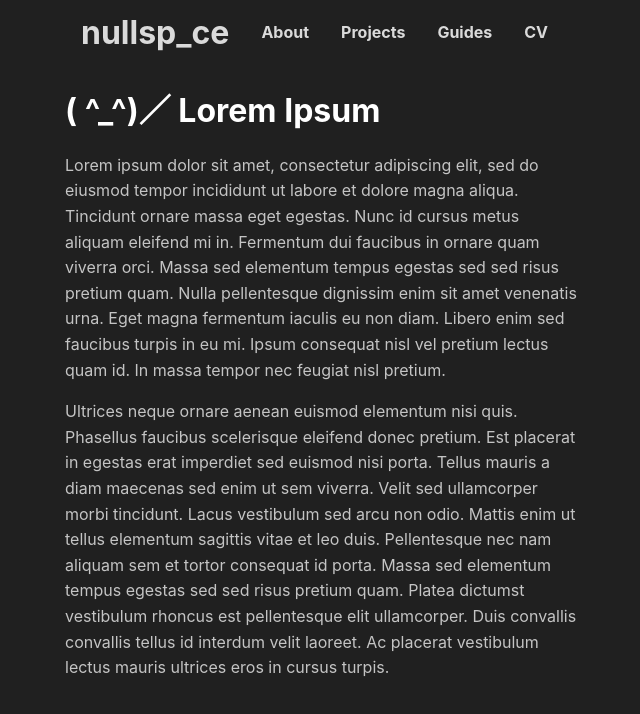
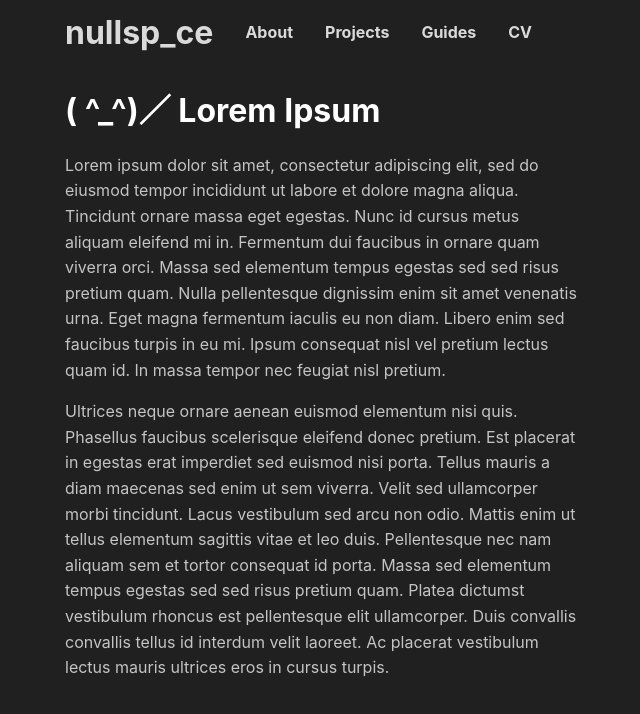
Before and after one commit to nullsp-ce/nullsp-ce.github.io, a plain HTML site: page index.html in a window 1280 px wide. Shown: the whole page, without its empty margins (319-959 px from the left). Drawn offline with Linux system fonts and the light colour scheme.

Commit message:
Update style.css

```diff
--- a/style.css
+++ b/style.css
@@ -25,7 +25,7 @@ h1 {
     font-size: 2rem;
     font-weight: bold;
     text-align: center;
-    padding: 1rem;
+    padding: 1rem 1rem 1rem 0;
     text-decoration: none;
 }
 .navbar .title:hover {
```
